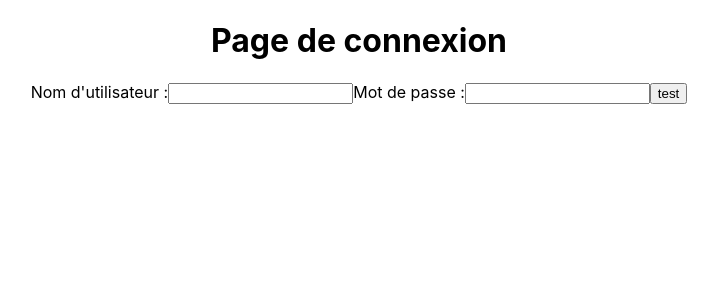
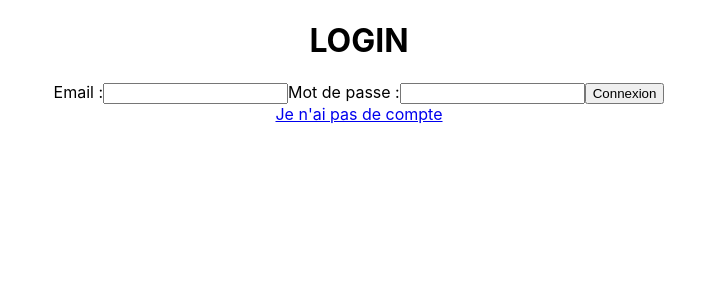
Before and after one commit to c0b4lt-student/statify-front, a React (Create React App) app: page /login in a window 1280 px wide. Shown: the top 300 px of the page, without its empty margins (281-999 px from the left). Built offline with nearby package versions, Linux system fonts and the light colour scheme.

Commit message:
add upload page

```diff
--- a/package.json
+++ b/package.json
@@ -7,6 +7,7 @@
     "@testing-library/react": "^13.4.0",
     "@testing-library/user-event": "^13.5.0",
     "axios": "^1.3.4",
+    "js-cookie": "^3.0.5",
     "react": "^18.2.0",
     "react-bootstrap": "^2.7.2",
     "react-dom": "^18.2.0",
--- a/src/components/PostRequest.jsx
+++ b/src/components/PostAuthRequest.jsx
@@ -1,17 +1,18 @@
 import React from "react";
+import Cookies from "js-cookie";
 import axios from "axios";
 import {Button} from "react-bootstrap";
 
-function PostRequest(props) {
+function PostAuthRequest(props) {
     const postReq = async () => {
-        return axios(await({
+        return axios({
             method: 'post',
-            url: 'http://anonomous.fr:8083/api/auth/register',
+            url: 'http://anonomous.fr:8083/api/auth/' + props.endurl,
             data: {
                 email: props.email,
                 password: props.password
             }
-        }));
+        });
     }
 
   return (
@@ -19,19 +20,20 @@ function PostRequest(props) {
       <Button
         type="button"
         onClick={() => {
-            console.log(props)
             postReq()
                 .then((res) => {
-                    console.log(res);
+                    Cookies.set('jwt_token', res.data.jwtToken/*, { httpOnly: true, secure: true}*/);
+                  window.location.reload();
                 })
                 .catch((res) => {
                     console.log(res);
                 })
         }}
         >
-          test</Button>
+          {props.msg}
+      </Button>
     </>
   );
 }
 
-export default PostRequest;
+export default PostAuthRequest;
--- /dev/null
+++ b/src/components/PostFileRequest.jsx
@@ -0,0 +1,48 @@
+import React, {useState} from "react";
+import Cookies from "js-cookie";
+import axios from "axios";
+import {Button} from "react-bootstrap";
+
+function PostFileRequest(props) {
+
+    const [content, setContent] = useState(null);
+  const postReq = async () => {
+    return axios({
+      method: 'post',
+      url: 'http://anonomous.fr:8083/api/upload/',
+      data: {
+        filename: props.file.name,
+        data: content
+      }
+    });
+  }
+
+  let fr = new FileReader();
+
+  const handleFileRead = (e) => {
+    setContent(fr.result);
+  }
+
+  return (
+    <>
+      <Button
+        type="button"
+        onClick={() => {
+          fr.onloadend = handleFileRead;
+          fr.readAsText(props.file);
+          postReq()
+            .then((res) => {
+                console.log(res.data);
+            })
+            .catch((res) => {
+
+            })
+        }}
+      >
+        {props.msg}
+      </Button>
+    </>
+  );
+}
+
+export default PostFileRequest;
--- a/src/containers/Site.js
+++ b/src/containers/Site.js
@@ -2,12 +2,13 @@ import React from 'react';
 import {Route, Routes} from "react-router-dom";
 import LogIn from "../pages/LogIn";
 import Register from "../pages/Register";
+import Homepage from "../pages/Homepage";
 
 function Site(props) {
   return (
     <>
       <Routes>
-        <Route exact path="/" element={<LogIn />} />
+        <Route exact path="/homepage" element={<Homepage />} />
         <Route exact path="/login" element={<LogIn />} />
         <Route exact path="/register" element={<Register />} />
 
--- /dev/null
+++ b/src/pages/Homepage.jsx
@@ -0,0 +1,23 @@
+import React, {useEffect, useState} from 'react';
+import PostFileRequest from "../components/PostFileRequest";
+
+function Homepage(props) {
+  // eslint-disable-next-line react-hooks/exhaustive-deps
+  const [file, setFile] = useState(null);
+
+  return (
+    <>
+      <form>
+        <label htmlFor={"file"}>Inserez votre fichier</label>
+        <input type={"file"} accept={"application/json"} id={"file"} name={"file"}
+        onChange={(e) => setFile(e.currentTarget.files[0])}/>
+        <PostFileRequest type="button"
+                         file={file}
+                         msg={"send file"}
+        ></PostFileRequest>
+      </form>
+    </>
+  );
+}
+
+export default Homepage;
--- a/src/pages/LogIn.js
+++ /dev/null
@@ -1,26 +0,0 @@
-import React, {useState} from 'react';
-import PostRequest from "../components/PostRequest";
-
-function LogIn(props) {
-  const [email, setEmail] = useState('');
-  const [password, setPassword] = useState('');
-
-  return (
-    <>
-      <h1>Page de connexion</h1>
-      <form>
-        <label htmlFor="username">Nom d'utilisateur :</label>
-        <input type="email" id="username" name="username"
-               onChange={(e) => setEmail(e.currentTarget.value)}/>
-
-        <label htmlFor="password">Mot de passe :</label>
-        <input type="password" id="password" name="password"
-        onChange={(e) => setPassword(e.currentTarget.value)}/>
-
-        <PostRequest type="button"></PostRequest>
-      </form>
-    </>
-  );
-}
-
-export default LogIn;
--- /dev/null
+++ b/src/pages/LogIn.jsx
@@ -0,0 +1,46 @@
+import React, {useEffect, useState} from 'react';
+import PostAuthRequest from "../components/PostAuthRequest";
+import Cookies from "js-cookie";
+import {Navigate} from "react-router-dom";
+
+
+//I want to check non stop if Cookies.get('jwtToken') exists and redirect user to /homepage
+function LogIn(props) {
+  const [email, setEmail] = useState('');
+  const [password, setPassword] = useState('');
+  const [isConnected, setIsConnected] = useState("");
+
+  useEffect(() => {
+    const jwtToken = Cookies.get('jwt_token');
+    if (jwtToken) {
+      setIsConnected(<Navigate to={'/homepage'} />);
+    }
+  }, [Cookies.get('jwt_token')]);
+
+    return (
+      <>
+        { isConnected }
+        <h1>LOGIN</h1>
+        <form>
+          <label htmlFor="username">Email :</label>
+          <input type="email" id="username" name="username"
+                 onChange={(e) => setEmail(e.currentTarget.value)}/>
+
+          <label htmlFor="password">Mot de passe :</label>
+          <input type="password" id="password" name="password"
+                 onChange={(e) => setPassword(e.currentTarget.value)}/>
+
+          <PostAuthRequest type="button"
+                           email={email}
+                           password={password}
+                           endurl={"authenticate"}
+                           msg={"Connexion"}
+          />
+        </form>
+
+        <a href="/register">Je n'ai pas de compte</a>
+      </>
+    );
+}
+
+export default LogIn;
--- a/src/pages/Register.jsx
+++ b/src/pages/Register.jsx
@@ -1,5 +1,6 @@
 import React, {useState} from 'react';
-import PostRequest from "../components/PostRequest";
+import Cookie from 'js-cookie';
+import PostAuthRequest from "../components/PostAuthRequest";
 
 function Register(props) {
   const [email, setEmail] = useState('');
@@ -7,9 +8,9 @@ function Register(props) {
 
   return (
     <>
-      <h1>Page de connexion</h1>
+      <h1>REGISTER</h1>
       <form>
-        <label htmlFor="username">Nom d'utilisateur :</label>
+        <label htmlFor="username">Email :</label>
         <input type="email" id="username" name="username"
                onChange={(e) => setEmail(e.currentTarget.value)}/>
 
@@ -17,12 +18,14 @@ function Register(props) {
         <input type="password" id="password" name="password"
                onChange={(e) => setPassword(e.currentTarget.value)}/>
 
-        <PostRequest  type="button"
-                      email={email}
-                      password={password}
-                      msg={"Creer compte"}
-        ></PostRequest>
+        <PostAuthRequest type="button"
+                         email={email}
+                         password={password}
+                         endurl={"register"}
+                         msg={"Creer compte"}
+        ></PostAuthRequest>
       </form>
+        <a href="/login">Je possede deja un compte</a>
     </>
   );
 }
```
Also changed, not shown: 1 other file (tests, documents, lock files or other folders).
